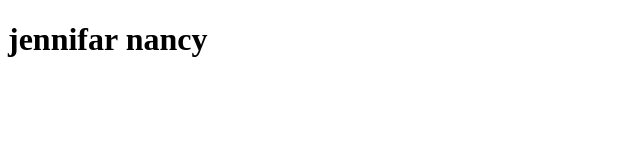
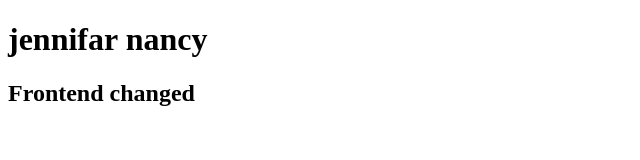
Before and after one commit to JennifarNancy13/gitactions, a plain HTML site: page index.html in a window 1280 px wide. Shown: the whole page, without its empty margins (0-640 px from the left). Drawn offline with Linux system fonts and the light colour scheme.

Commit message:
feat : added some frontend code

```diff
--- a/index.html
+++ b/index.html
@@ -7,5 +7,6 @@
 </head>
 <body>
     <h1>jennifar nancy</h1>
+    <h2>Frontend changed</h2>
 </body>
 </html>
```
